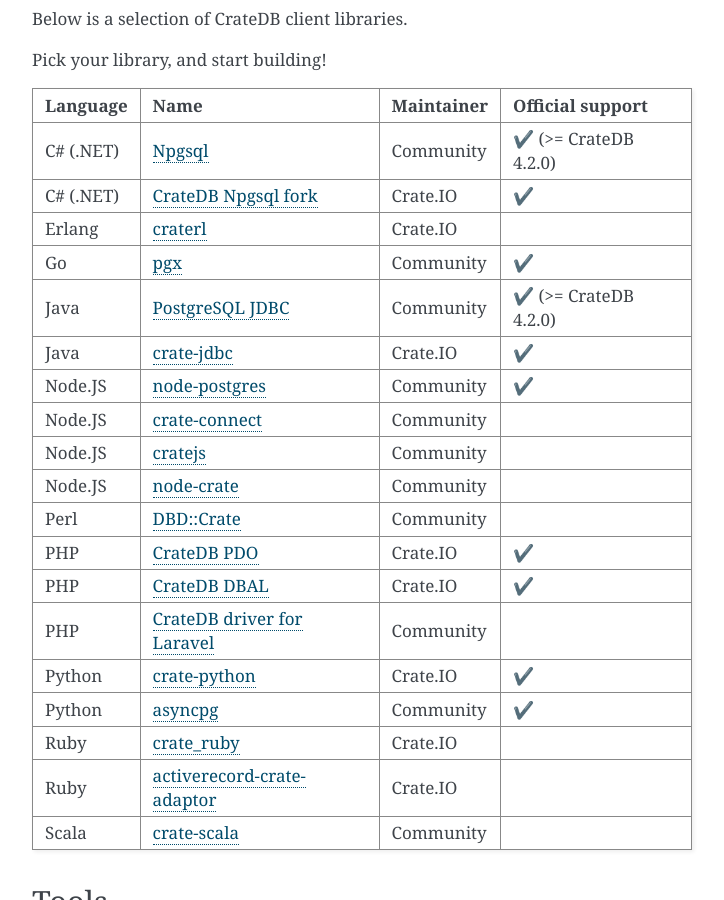
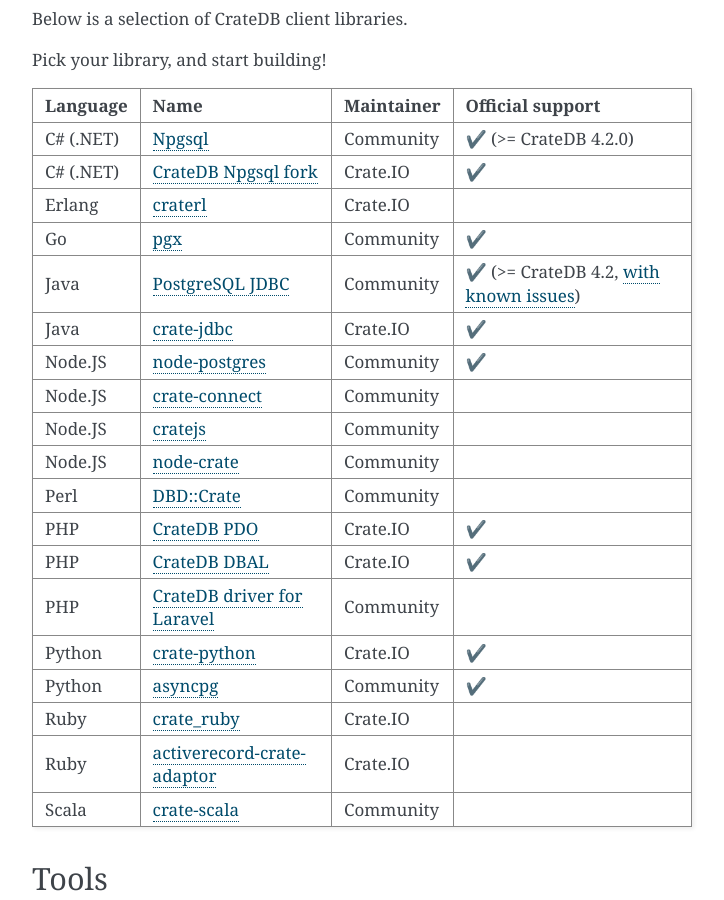
Before and after one commit to crate/crate-clients-tools, a Sphinx documentation site: the page built from docs/index.rst, in a window 1280 px wide and 900 px high, scrolled down 725 px. Shown: the whole window, without its empty margins (388-1112 px from the left). Built offline with Sphinx 7.4.7, drawn with Linux system fonts in a browser that asks for light colours.

Commit message:
Link fix

```diff
--- a/docs/index.rst
+++ b/docs/index.rst
@@ -63,7 +63,7 @@
     * - Java
       - `PostgreSQL JDBC`_
       - Community
-      - ✔️  (>= CrateDB 4.2.0)
+      - ✔️  (>= CrateDB 4.2, `with known issues`_)
     * - Java
       - `crate-jdbc`_
       - Crate.IO
@@ -219,3 +219,4 @@
 .. _SQLPad: https://rickbergfalk.github.io/sqlpad/
 .. _StreamSets: https://streamsets.com/opensource
 .. _superuser: https://crate.io/docs/crate/reference/en/latest/admin/user-management.html
+.. _with known issues: https://github.com/crate/crate/issues?q=is%3Aopen+is%3Aissue+label%3A%22client%3A+PostgreSQL+JDBC%22
```
